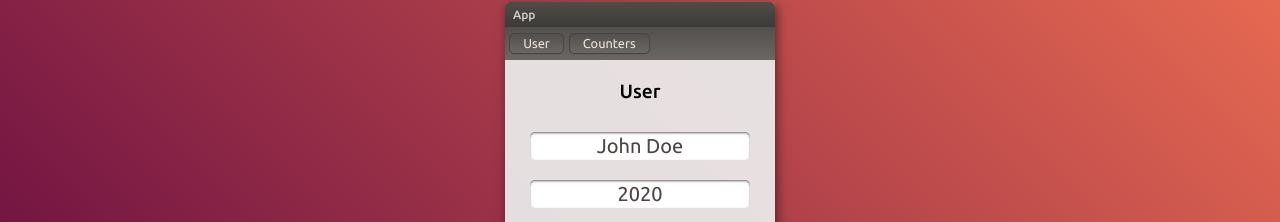
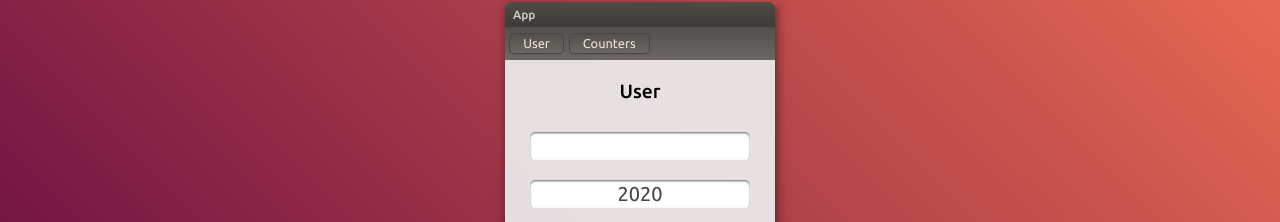
Before and after one commit to luciaraschetti/mcga-p1, a React (Create React App) app: page /user in a window 1280 px wide. Shown: the part 201-423 px from the top of the page. Built offline with nearby package versions, Linux system fonts and the light colour scheme.

Commit message:
MCGA-P1: Show window component after animation

```diff
--- a/src/components/screens/Terminal/index.js
+++ b/src/components/screens/Terminal/index.js
@@ -1,6 +1,8 @@
 import './style.css';
 import React, { Component } from 'react';
+import {withRouter} from 'react-router-dom';
 import Typist from 'react-typist';
+import Window from '../Window';
 
 export class index extends Component {
     constructor(props) {
@@ -19,15 +21,26 @@ export class index extends Component {
         this.setState({name: name});
     }
 
+    enterPressed = (e) => {
+        let code = e.keyCode || e.which;
+        if(code === 13) {
+            this.props.history.push({
+                pathname: '/window',
+                state: {detail: this.state.name}
+            });
+        }
+    }
+
     componentDidMount = () => {
         setTimeout(() => {
             this.show();
             this.nameInput.focus();
-        }, 4000);
+        }, 5100);
     }
 
     render() {
         return (
+            <>
                 <div className="terminal">
                     <div className="toolbar">
                         <p>user@parcial-01:~</p>
@@ -46,7 +59,7 @@ export class index extends Component {
                                         }
                                     }
                         >
-                        <span className="text">Please enter your first and last name...</span>
+                            <span className="text">Please write your first and last name & press Enter</span>
                         </Typist>
                         <span className="text user">{this.state.user}</span>
                         <input
@@ -55,12 +68,14 @@ export class index extends Component {
                             ref={(input) => {this.nameInput = input;}}
                             value={this.state.name}
                             onChange={(input) => this.updateValue(input.target.value)}
+                            onKeyPress={this.enterPressed.bind(this)}
                         />
                         </div>
                     </div>
                 </div>
+            </>
         )
     }
 }
 
-export default index;
+export default withRouter(index);
--- a/src/components/screens/User/index.js
+++ b/src/components/screens/User/index.js
@@ -2,10 +2,10 @@ import './style.css';
 import React, { Component } from 'react';
 
 export default class index extends Component {
-    constructor () {
-        super();
+    constructor (props) {
+        super(props);
         this.state = {
-            user: 'John Doe',
+            user: this.props.user,
             year: '2020',
             edit: true,
         };
--- a/src/components/screens/Window/index.js
+++ b/src/components/screens/Window/index.js
@@ -1,9 +1,10 @@
 import './style.css';
 import React, { Component } from 'react';
+import { withRouter } from 'react-router-dom';
 import User from '../User';
 import Counters from '../Counters';
 
-export default class index extends Component {
+class index extends Component {
     constructor(props) {
         super(props);
         this.state = {
@@ -12,6 +13,7 @@ export default class index extends Component {
     }
 
     render() {
+        const { location } = this.props;
         return (
             <>
                 <div className="window">
@@ -37,10 +39,16 @@ export default class index extends Component {
                                 </button>
                             </div>
                         </div>
-                        {this.state.tab ? <Counters /> : <User />}
+                        {this.state.tab ? <Counters /> :
+                            <User user={
+                                (location.state) ? location.state.detail : ''
+                            }
+                        />}
                     </div>
                 </div>
             </>
         )
     }
 }
+
+export default withRouter(index);
```
Lines whose indentation alone changed are shown as unchanged.
